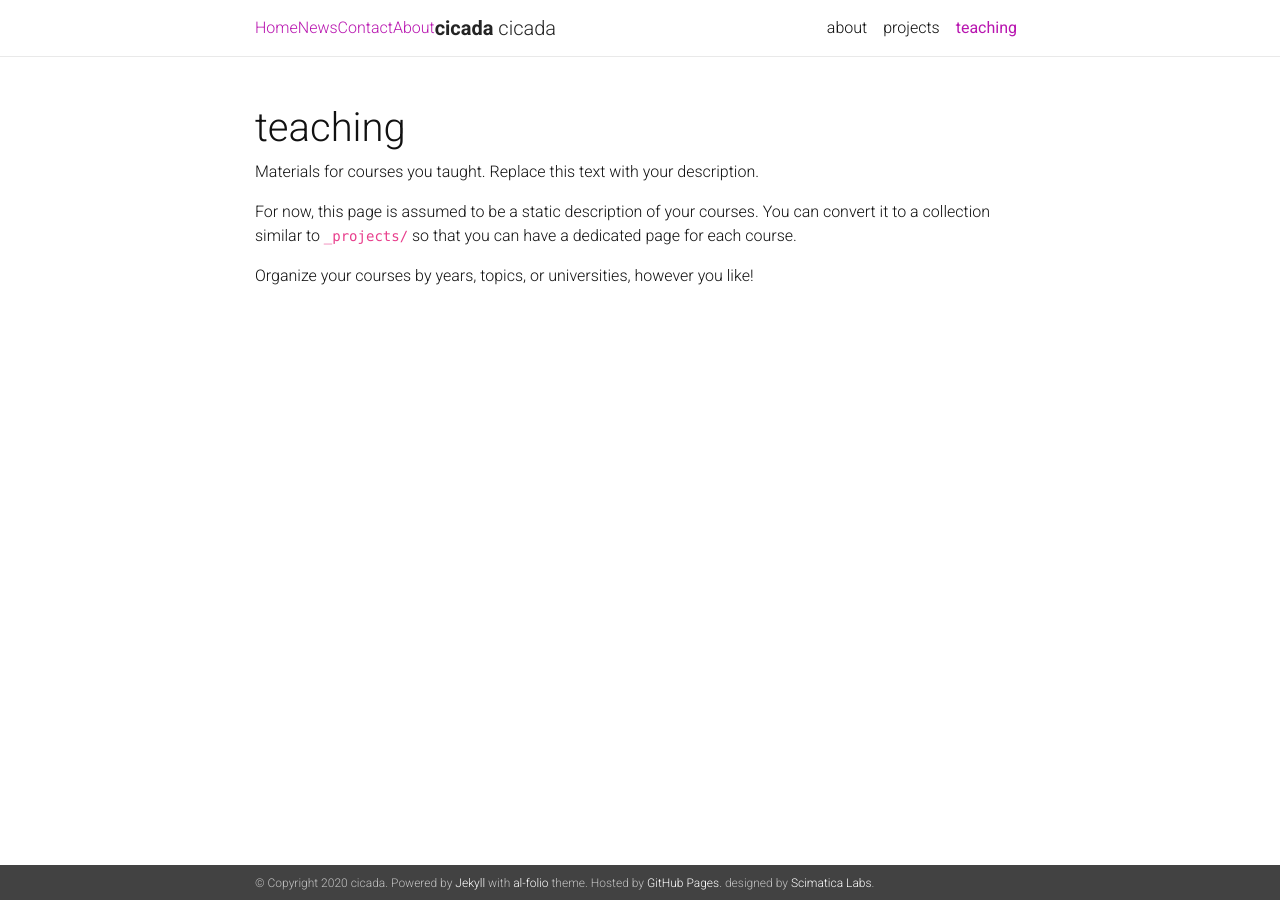
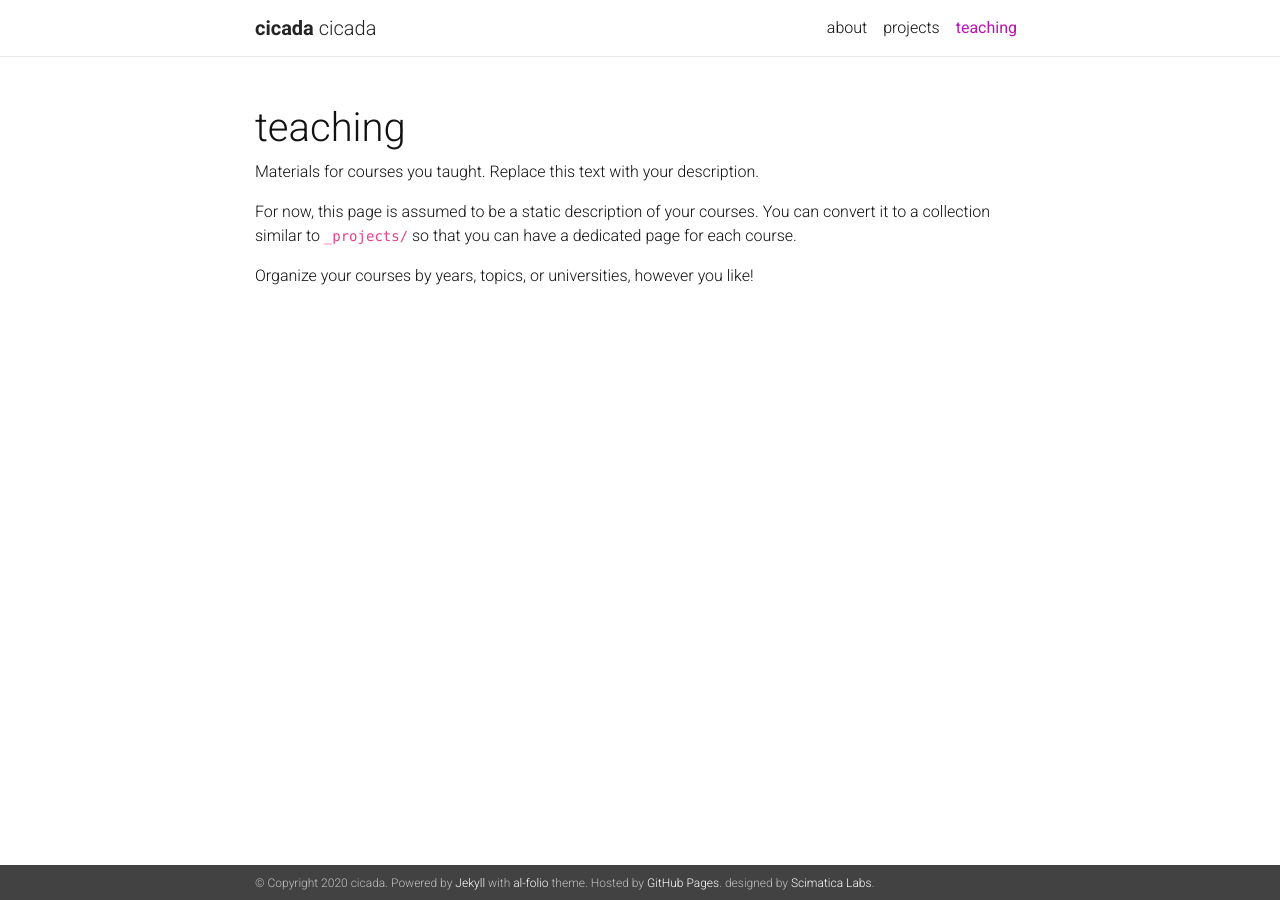
Before and after one commit to Scimatica-Labs/cicadadesign.in, a Jekyll site: the page built from _pages/teaching.md, in a window 1280 px wide. Built offline with Jekyll 4.4.1, drawn with Linux system fonts in a browser that asks for light colours; nearby versions of some CDN libraries; a style sheet for code colours, icons or effects is not loaded.

Commit message:
Update header.html

```diff
--- a/_includes/header.html
+++ b/_includes/header.html
@@ -3,11 +3,7 @@
     <!-- Nav Bar -->
     <nav id="navbar" class="navbar navbar-light bg-white navbar-expand-sm {% if site.navbar_fixed %}fixed-top{% else %}sticky-top{% endif %}">
     <div class="container">
-        <a class="active" href="{{ site.baseurl | prepend: site.url }}/">Home</a>
-        <a href="#news">News</a>
-        <a href="#contact">Contact</a>
-        <a href="#about">About</a>
-      <!--{% if page.title != "about" %}
+      {% if page.title != "about" %}
       {% assign name = site.title | split: ' ' %}
       {% assign firstname = name | first %}
       {% if name.size > 2 %}
@@ -15,7 +11,7 @@
       {% else %}
          {% assign middlenames = '' %}
       {% endif %}
-      {% assign lastname = name | last %}-->
+      {% assign lastname = name | last %}
       <a class="navbar-brand title font-weight-lighter" href="{{ site.baseurl | prepend: site.url }}/">
        <span class="font-weight-bold">{{ firstname }}</span> {{ middlenames }}  {{ lastname }}
       </a>
```
